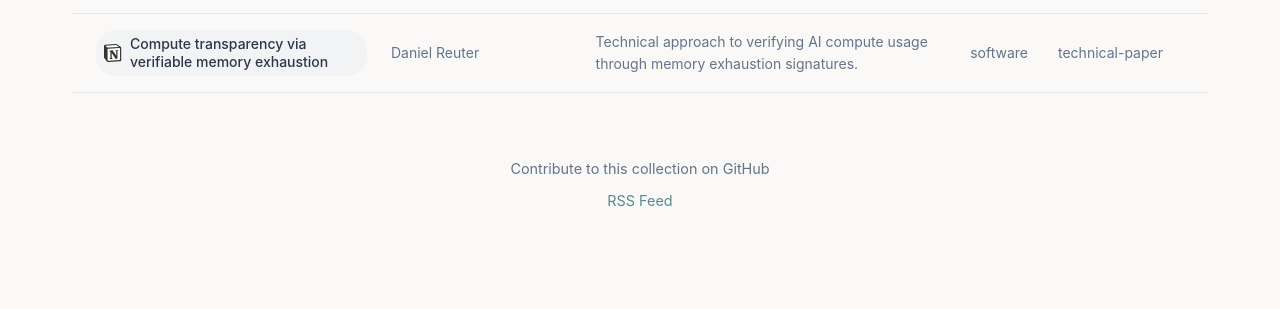
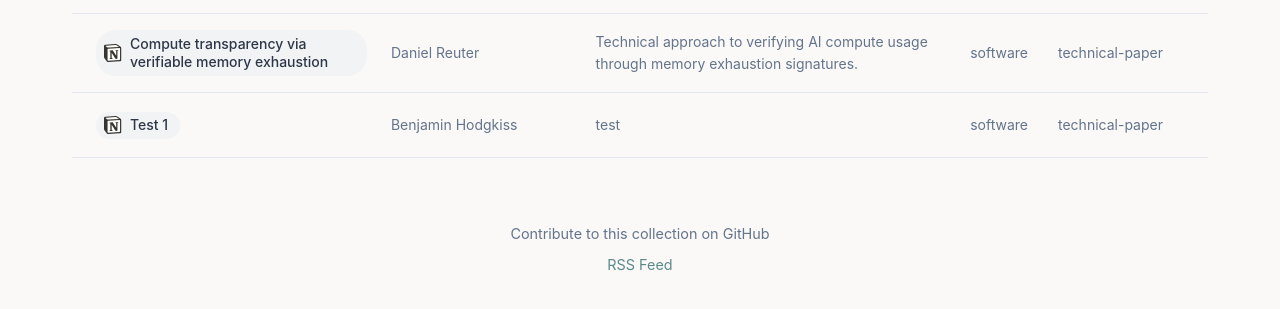
Before and after one commit to BenjaminHodgkiss/proofworks, a plain HTML site: page index.html in a window 1280 px wide. Shown: the part 2520-2829 px from the top of the page. Before the commit the page ends 2804 px from the top, so only its background shows below. Drawn offline with nearby package versions, Linux system fonts and the light colour scheme.

Commit message:
Adding a test document to test email flow and adding the supabase URL to the index.html

```diff
--- a/documents.json
+++ b/documents.json
@@ -1,4 +1,12 @@
 [
+  {
+    "title": "Test 1",
+    "url": "https://www.notion.so/Compute-transparency-via-verifiable-memory-exhaustion-27f60f987af080219c08f36894cf4e31",
+    "platform": "notion",
+    "author": "Benjamin Hodgkiss",
+    "description": "test",
+    "tags": ["software", "technical-paper"]
+  },
   {
     "title": "Compute transparency via verifiable memory exhaustion",
     "url": "https://www.notion.so/Compute-transparency-via-verifiable-memory-exhaustion-27f60f987af080219c08f36894cf4e31",
--- a/index.html
+++ b/index.html
@@ -24,7 +24,7 @@
         <button class="modal-close" id="modal-close">&times;</button>
         <h2>Subscribe for updates</h2>
         <p>Get notified when new documents are added to this collection.</p>
-        <form id="subscribe-form" data-supabase-url="YOUR_SUPABASE_URL">
+        <form id="subscribe-form" data-supabase-url="https://jsbmozalhtxnekufeals.supabase.co">
           <input type="email" name="email" placeholder="your@email.com" required>
           <button type="submit">Subscribe</button>
         </form>
```
